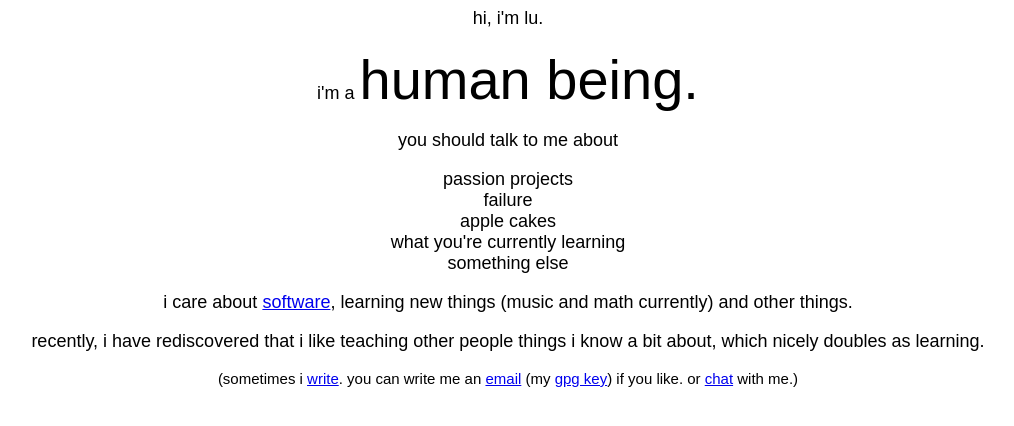
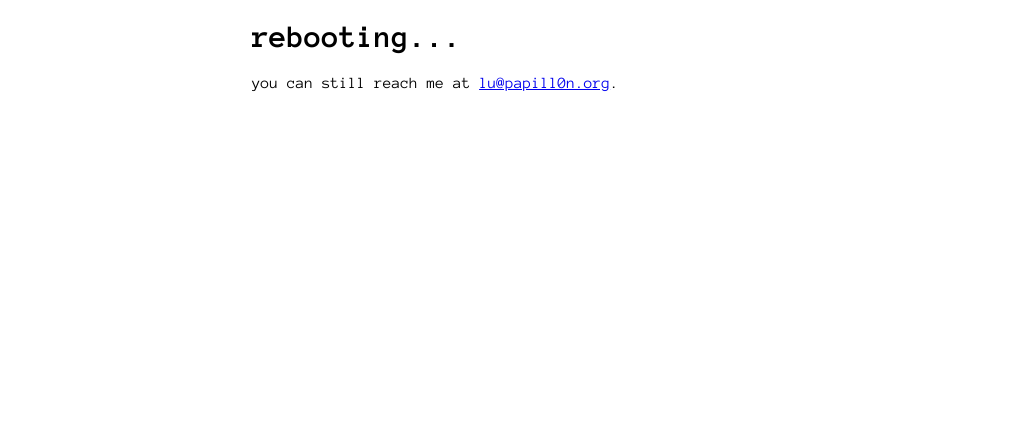
Before and after one commit to heyLu/home, a plain HTML site: page index.html in a window 1280 px wide. Shown: the whole page, without its empty margins (132-1146 px from the left). Drawn offline with Linux system fonts and the light colour scheme; a web font is replaced by a local one.

Commit message:
rebooting...
you can still write me an email. or find me elsewhere. i'm just
rebooting this thing. i want something that's closer to me. with more
warmth, enthusiasm, still lots of mistakes and stumbles and stuff. more.
and less. mysterious!

```diff
--- a/index.html
+++ b/index.html
@@ -3,50 +3,19 @@
 	<head>
 		<title>&lt;3</title>
 		<meta charset="utf-8" />
-		<link href='http://fonts.googleapis.com/css?family=Gentium+Basic:400,700,400italic,700italic'
-			   rel='stylesheet' type='text/css'>
+		<link href='http://fonts.googleapis.com/css?family=Anonymous+Pro:400,700' rel='stylesheet' type='text/css'>
 		<style type="text/css">
-		#main {
-			text-align: center;
-			font-size: large;
-			font-family: "Gentium Basic", Arial, serif;
-		}
+			body {
+				font-family: "Anonymous Pro", monospace;
+			}
 
-		#main ul {
-			list-style-type: none;
-			padding: 0;
-		}
-
-		.ridiculously-big { font-size: 42pt }
-		.small { font-size: smaller }
+			@media(min-width: 600px) { body { margin: auto 30%; } }
 		</style>
 	</head>
 
-	<body id="main">
-		<section>
-			<div>hi, i'm lu.<div>
-			<p>i'm a <span class="ridiculously-big">human being.</span></p>
-			<p>you should talk to me about</p>
-			<ul>
-				<li>passion projects<li>
-				<li>failure</li>
-				<li>apple cakes</li>
-				<li>what you're currently learning</li>
-				<li>something else</li>
-			</ul>
-			<p>i care about <a href="https://github.com/heyLu">software</a>,
-				learning new things (music and math currently) and other
-				things.</p>
-			<p>recently, i have rediscovered that i like teaching
-				other people things i know a bit about, which nicely doubles
-				as learning.</p>
-			<footer>
-				<p class="small">(sometimes i <a href="http://papill0n.org/logs">write</a>.
-				you can write me an <a href="mailto:lu@papill0n.org">email</a>
-				(my <a href="key.gpg.asc">gpg key</a>) if you like.
-				or <a href="xmpp:lu@papill0n.org">chat</a> with me.)
-				</p>
-			</footer>
-		</section>
+	<body>
+		<h1>rebooting...</h1>
+
+		<p>you can still reach me at <a href="mailto:lu@papill0n.org">lu@papill0n.org</a>.</p>
 	</body>
 </html>
```
